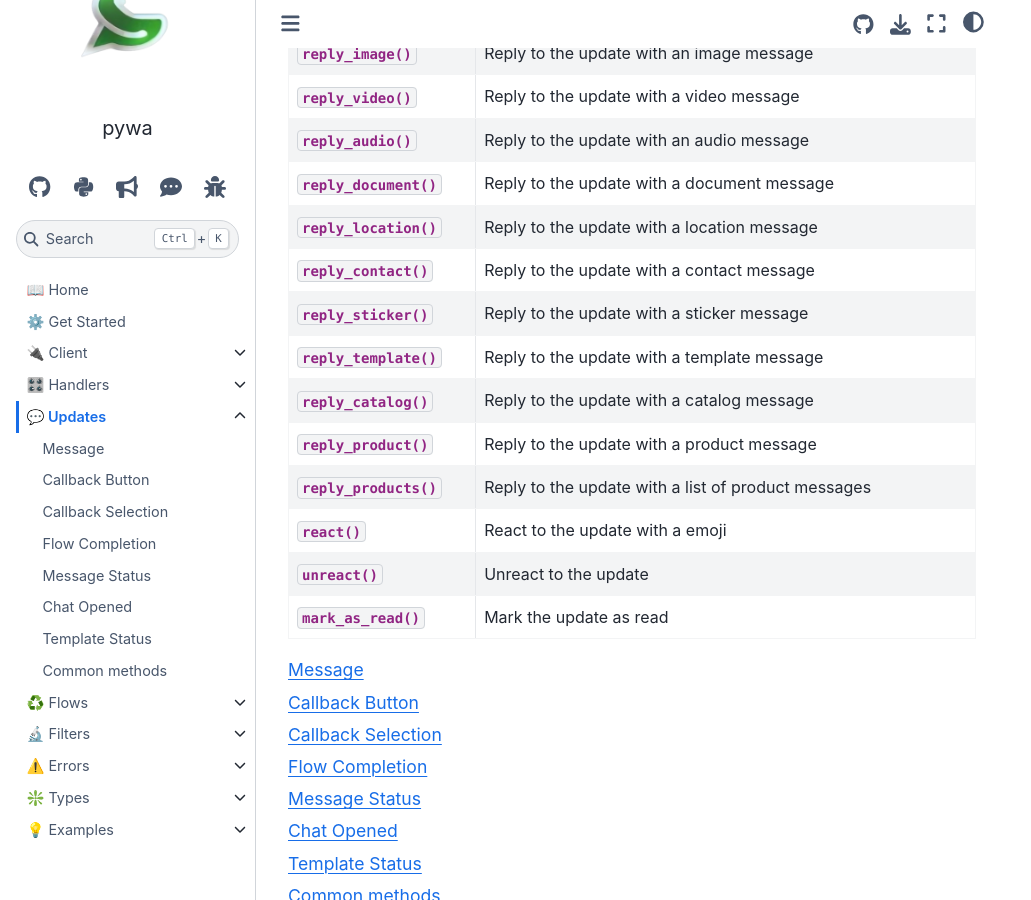
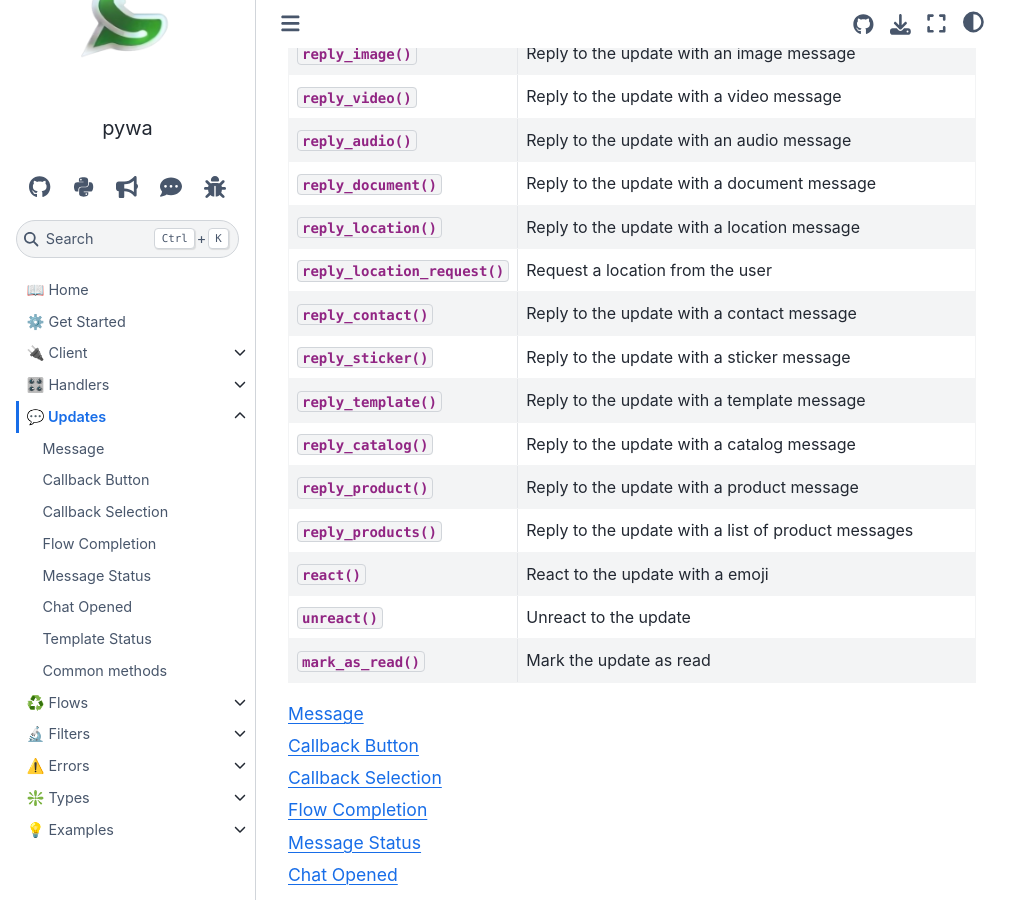
Before and after one commit to david-lev/pywa, a Sphinx documentation site: the page built from docs/source/content/updates/overview.rst, in a window 1280 px wide and 900 px high, scrolled down 1989 px. Shown: the whole window, without its empty margins (0-1031 px from the left). Built offline with Sphinx 7.4.7 and the Sphinx Book theme 1.1.4, drawn with Linux system fonts in a browser that asks for light colours; pages that are not in the unit, such as notebooks, are missing from menus; the version number is read from the project's files by our own code.

Commit message:
[message] rename `reply_request_location` to `reply_location_request`

```diff
--- a/docs/source/content/updates/common_methods.rst
+++ b/docs/source/content/updates/common_methods.rst
@@ -8,5 +8,6 @@ Common methods
 
 .. autoclass:: BaseUserUpdate()
     :members: sender, recipient, message_id_to_reply,
-        reply_text, reply_image, reply_video, reply_audio, reply_document, reply_location, reply_contact,
-        reply_sticker, reply_template, reply_catalog, reply_product, reply_products, react, unreact, mark_as_read
+        reply_text, reply_image, reply_video, reply_audio, reply_document, reply_location, reply_location_request,
+        reply_contact, reply_sticker, reply_template, reply_catalog, reply_product, reply_products, react, unreact,
+        mark_as_read
--- a/docs/source/content/updates/overview.rst
+++ b/docs/source/content/updates/overview.rst
@@ -117,6 +117,8 @@ All user-related-updates have common methods and properties:
      - Reply to the update with a document message
    * - :meth:`~BaseUserUpdate.reply_location`
      - Reply to the update with a location message
+   * - :meth:`~BaseUserUpdate.reply_location_request`
+     - Request a location from the user
    * - :meth:`~BaseUserUpdate.reply_contact`
      - Reply to the update with a contact message
    * - :meth:`~BaseUserUpdate.reply_sticker`
```
Also changed, not shown: 2 other files.
